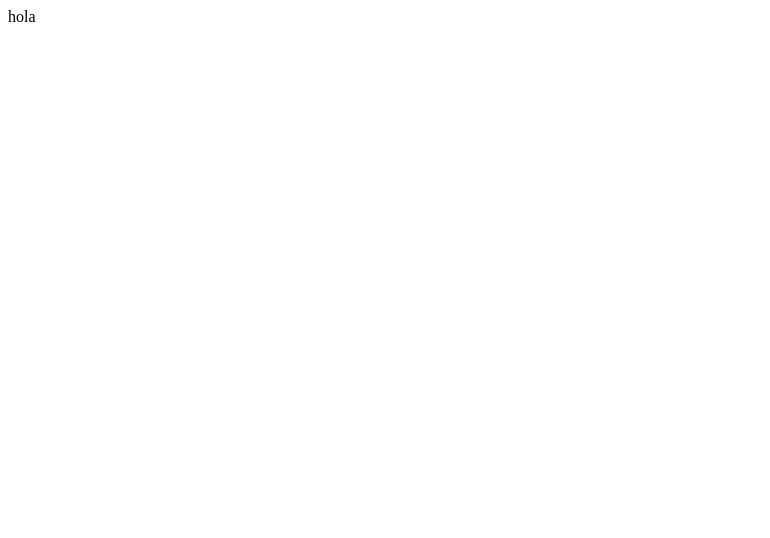
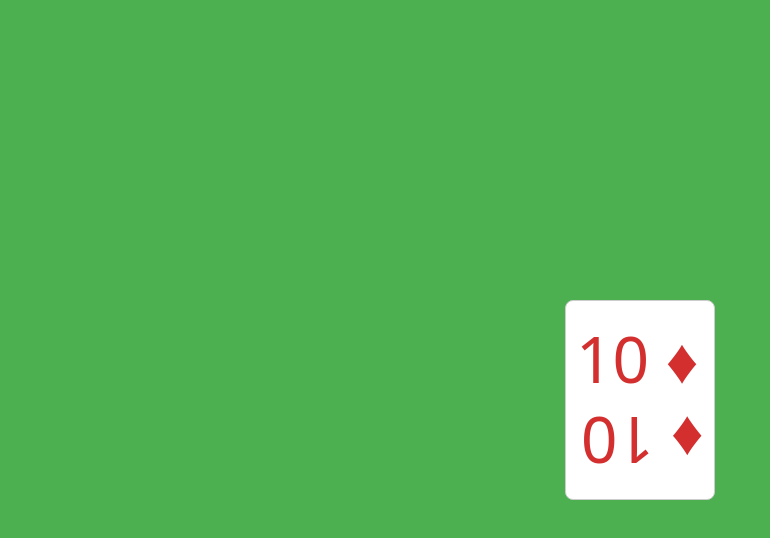
Before and after one commit to yonilhp/RandomCardGenerator, a plain HTML site: page index.html in a window 1280 px wide. Shown: the whole page, without its empty margins (0-770 px from the left). Drawn offline with nearby package versions, Linux system fonts and the light colour scheme.

Commit message:
acasi terminando la carta

```diff
--- a/index.html
+++ b/index.html
@@ -1,11 +1,99 @@
 <!DOCTYPE html>
-<html lang="en">
+<html lang="es">
 <head>
     <meta charset="UTF-8">
     <meta name="viewport" content="width=device-width, initial-scale=1.0">
-    <title>Document</title>
+    <title>Carta Aleatoria</title>
+    <link href="https://stackpath.bootstrapcdn.com/bootstrap/5.3.0/css/bootstrap.min.css" rel="stylesheet">
+    <link rel="stylesheet" href="https://cdnjs.cloudflare.com/ajax/libs/font-awesome/6.6.0/css/all.min.css">
+    <style>
+        .container-center {
+            height: 100vh;
+            display: flex;
+            justify-content: center;
+            align-items: center;
+            background-color: #4caf50; /* Fondo verde */
+        }
+        .card {
+            width: 150px;
+            height: 200px;
+            display: flex;
+            justify-content: center;
+            align-items: center;
+            font-size: 2rem;
+            color: black; /* Color del texto dentro de la carta */
+            position: relative;
+            border: 1px solid #ccc;
+            border-radius: 8px;
+            background-color: #fff; /* Fondo blanco de la carta */
+        }
+        .spade {
+            color: #000;
+        }
+        .club {
+            color: #333;
+        }
+        .heart {
+            color: #e53935;
+        }
+        .diamond {
+            color: #d32f2f;
+        }
+        .card .icon {
+            position: absolute;
+            font-size: 4rem;
+        }
+        .card .top-left {
+            top: 10px;
+            left: 10px;
+        }
+        .card .bottom-right {
+            bottom: 10px;
+            right: 10px;
+            transform: rotate(180deg);
+        }
+    </style>
 </head>
-<body>
-    <didv>hola</didv>
+<body onload="generateCard()">
+
+<div class="container-center">
+    <div id="card" class="card">
+        <div class="icon top-left"></div>
+        <div class="icon bottom-right"></div>
+    </div>
+</div>
+
+<script>
+    function generateCard() {
+        // Definir palos y valores
+        const suits = ['spade', 'club', 'heart', 'diamond'];
+        const values = ['2', '3', '4', '5', '6', '7', '8', '9', '10', 'J', 'Q', 'K', 'A'];
+        const icons = {
+            'spade': '♠',
+            'club': '♣',
+            'heart': '♥',
+            'diamond': '♦'
+        };
+
+        // Generar palo y valor aleatorio
+        const randomSuitIndex = Math.floor(Math.random() * 4); // Genera un número entre 0 y 3
+        const randomValueIndex = Math.floor(Math.random() * 13); // Genera un número entre 0 y 12
+
+        const randomSuit = suits[randomSuitIndex];
+        const randomValue = values[randomValueIndex];
+
+        // Obtener el contenedor de la carta
+        const card = document.getElementById('card');
+        card.className = `card ${randomSuit}`; // Aplicar clase del palo
+
+        // Establecer íconos
+        const topLeftIcon = card.querySelector('.top-left');
+        const bottomRightIcon = card.querySelector('.bottom-right');
+
+        topLeftIcon.textContent = `${randomValue} ${icons[randomSuit]}`;
+        bottomRightIcon.textContent = `${icons[randomSuit]} ${randomValue}`;
+    }
+</script>
+
 </body>
 </html>
```
Also changed, not shown: app.js (+26 -0 lines).
